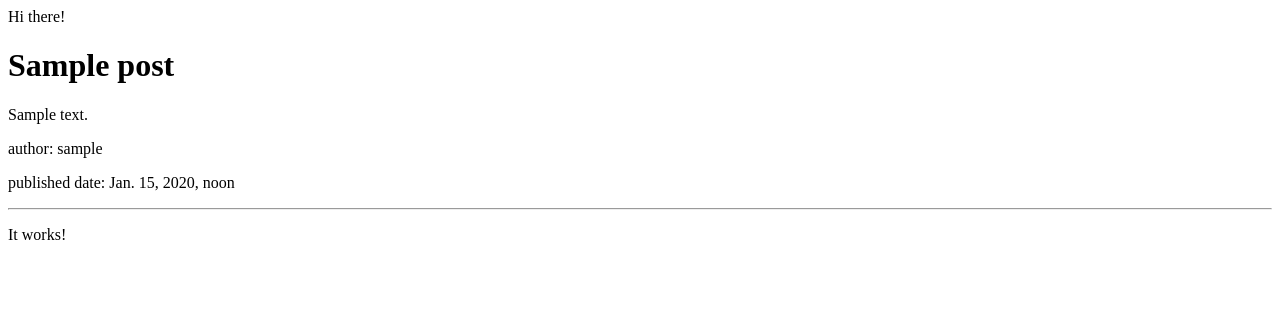
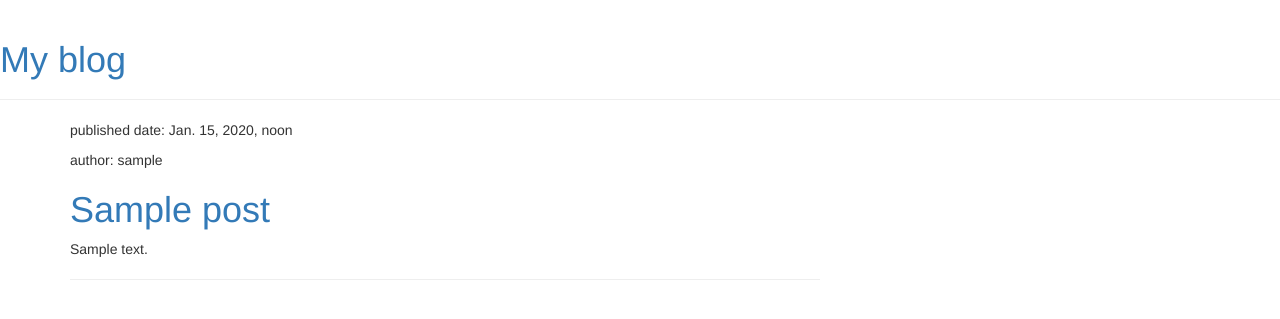
Before and after one commit to Mr-Keks/first_blog, a Django app: template blog/templates/blog/post_list.html in a window 1280 px wide. Shown: the top 319 px of the page. Run offline with Django 3.2, Linux system fonts and the light colour scheme; the template is opened without the code that fills it: values that come from a table or form of the project are taken from there, others are empty; tables that the repository leaves empty hold one stand-in row (values such as "Sample post"); some libraries are stand-ins or nearby versions.

Commit message:
Added static elements

```diff
--- /dev/null
+++ b/blog/templates/blog/base.html
@@ -0,0 +1,24 @@
+<!DOCTYPE html>
+{% load static %}
+<html>
+	<head>
+		<title>Blog</title>
+		<link rel="stylesheet" href="//maxcdn.bootstrapcdn.com/bootstrap/3.2.0/css/bootstrap.min.css">
+		<link rel="stylesheet" href="//maxcdn.bootstrapcdn.com/bootstrap/3.2.0/css/bootstrap-theme.min.css">
+		<link href="https://fonts.googleapis.com/css?family=Lobster&subset=latin,cyrillic" rel="stylesheet" type="text/css">
+		<link rel="stylesheet" type="text/css" href="{% static 'css/blog.css' %}">
+	</head>
+	<body>
+		<div class="page-header">
+			<h1><a href="/">My blog</a></h1>
+		</div>
+		<div class="content container">
+			<div class="row">
+				<div class="col-md-8">
+				{% block content %}
+				{% endblock %}
+				</div>
+			</div>
+		</div>
+	</body>
+</html>
--- a/blog/templates/blog/post_list.html
+++ b/blog/templates/blog/post_list.html
@@ -1,21 +1,15 @@
-<html>
-	<head>
-		<title>Blog</title>
-	</head>
-	<body>
-		<p>Hi there!</p>
-		{%for post in posts %}
-			<div>
-				<h1>{{post.title}}</h2>
-				<p>{{post.text|linebreaksbr}}</p>
+{% extends 'blog/base.html' %}
+
+{% block content %}
+	{%for post in posts %}
+		<div class="post">
+			<div class="date">
+				<p>published date: {{post.published_date}}</p>
 				<p>author: {{post.author}}</p>
-				<p>published date: {{post.published_date}}</p>
-				<hr>
-
 			</div>
-		{%endfor%}
-
-
-		<p>It works!</p>
-	</body>
-</html>
+			<h1><a href="{% url 'post_detail' pk=post.pk %}">{{post.title}}</a></h1>
+			<p>{{post.text|linebreaksbr}}</p>
+			<hr>
+		</div>
+	{% endfor %}
+{% endblock %}
--- a/blog/urls.py
+++ b/blog/urls.py
@@ -2,5 +2,6 @@ from django.urls import path
 from . import views
 
 urlpatterns = [
-	path('', views.post_list, name = 'post_list')
+	path('', views.post_list, name = 'post_list'),
+	path('post/<int:pk>/', views.post_detail, name = "post_detail"),
 ]
--- a/blog/views.py
+++ b/blog/views.py
@@ -1,9 +1,13 @@
 from django.shortcuts import render
 from .models import Post
-from django.utils import timezone
 from django.contrib.auth.models import User
+from django.shortcuts import render, get_object_or_404
 
 def post_list(request):
 	me = User.objects.get(username = 'superuser')
 	posts = Post.objects.filter(author = me)
 	return render(request, 'blog/post_list.html', {'posts':posts})
+
+def post_detail(request, pk):
+	post = get_object_or_404(Post, pk=pk)
+	return render(request, 'blog/post_detail.html', {'post': post})
```
Also changed, not shown: blog/templates/blog/post_detail.html (added, +14 -0 lines).
